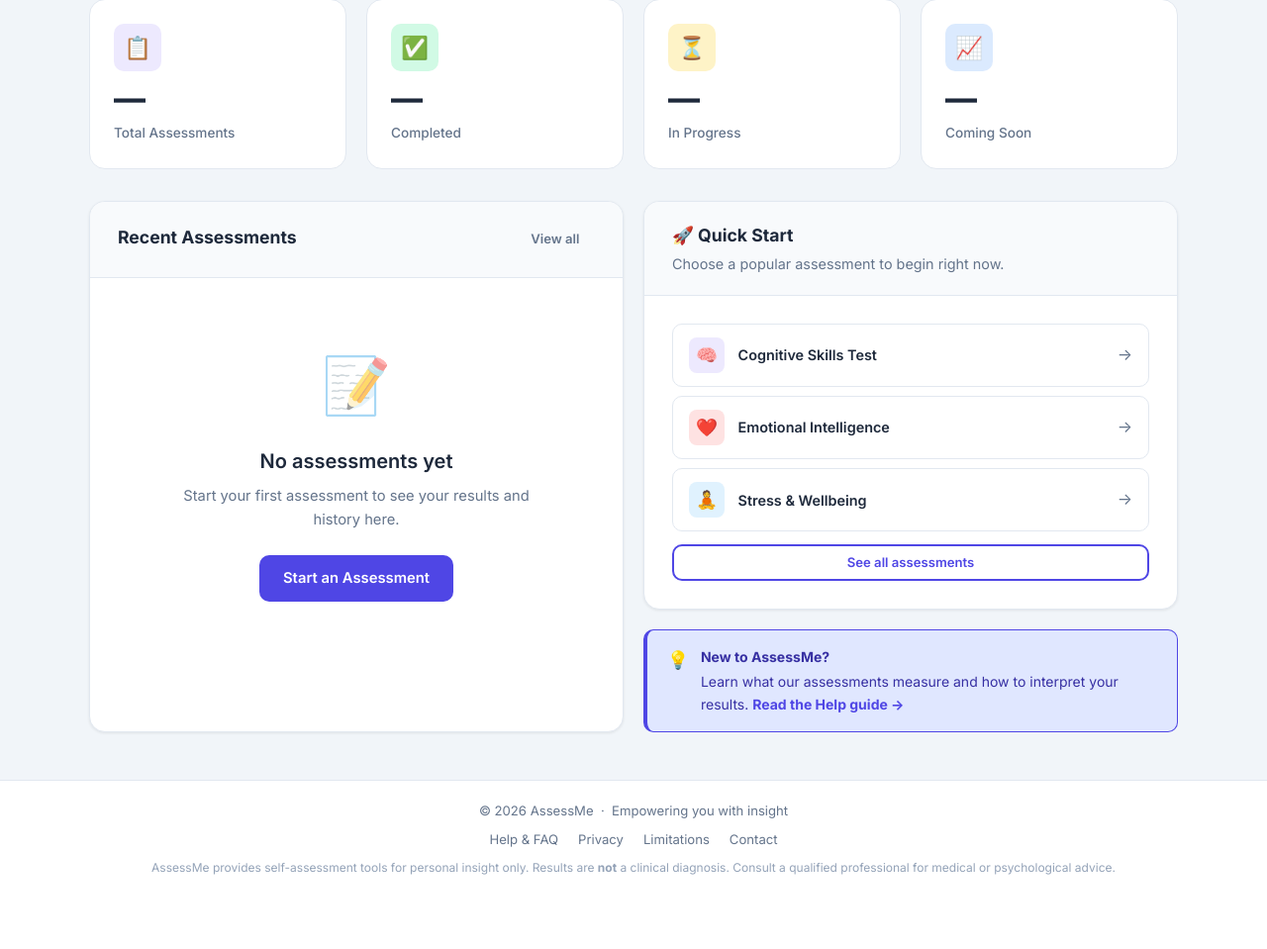
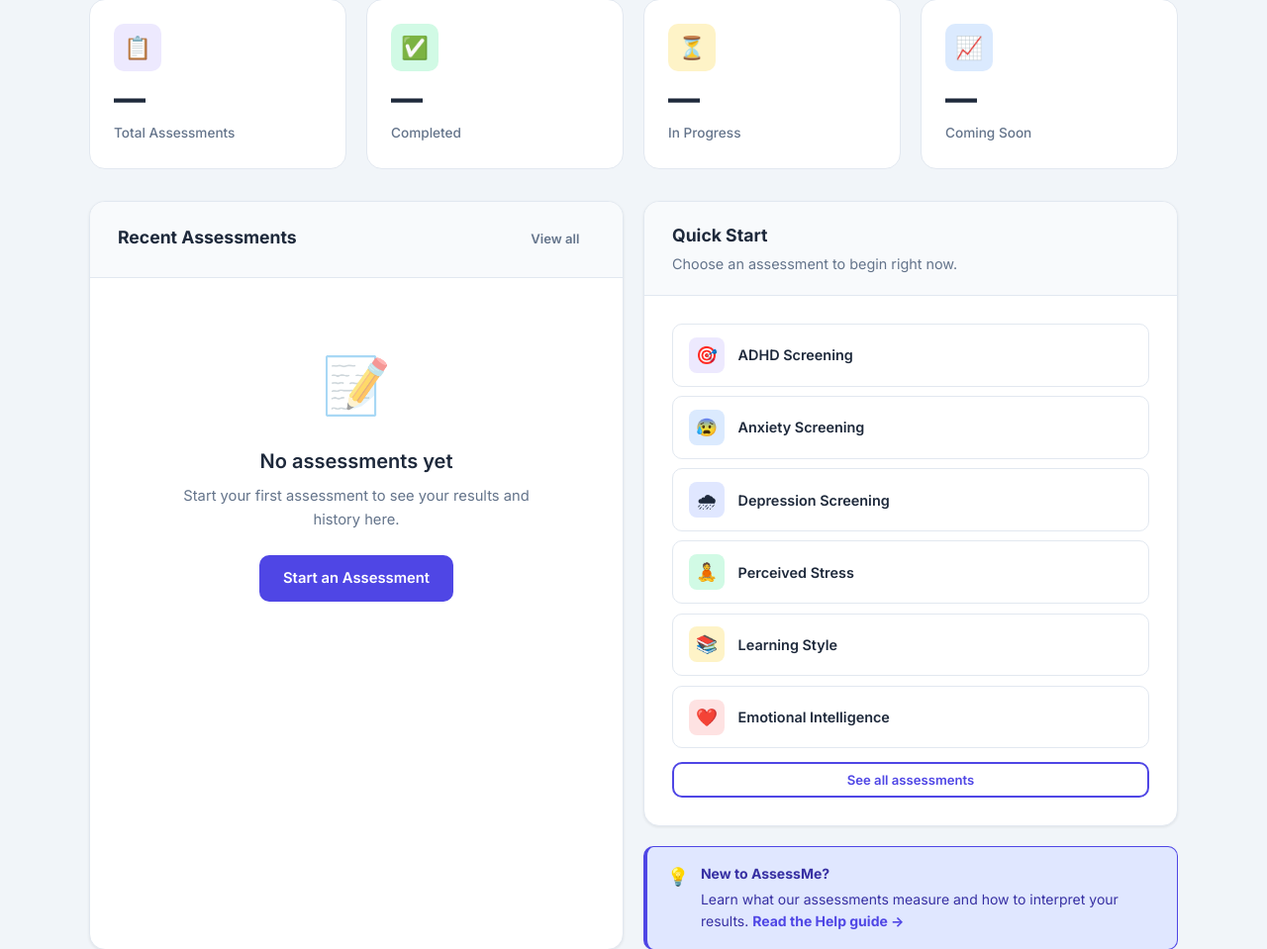
Before and after one commit to kirannxt/ADH-intership-26, a Flask app: page /dashboard in a window 1280 px wide. Shown: the part 255-1214 px from the top of the page at 99% size. Before the commit the page ends 1139 px from the top, so only its background shows below. Run offline with Flask 3, Linux system fonts and the light colour scheme; the visitor is signed in with stand-in values (Sample User, id 1).

Commit message:
fix: sync dashboard quick-start and history filters with real assessment categories
- Dashboard quick-start list now dynamically renders from ASSESSMENT_TYPES
- main/routes.py passes assessment_types to dashboard template
- history.html filter dropdown updated to match real 6 categories
  (adhd, anxiety, depression, stress, learning, eq)

```diff
--- a/app/main/routes.py
+++ b/app/main/routes.py
@@ -2,12 +2,12 @@ from flask import render_template, redirect, url_for
 from flask_login import login_required, current_user
 
 from app.main import main
+from app.assessment.routes import ASSESSMENT_TYPES
 
 
 @main.route("/")
 @main.route("/index")
 def index():
-    # Logged-in users go straight to the dashboard
     if current_user.is_authenticated:
         return redirect(url_for("main.dashboard"))
     return render_template("index.html", title="Welcome")
@@ -16,4 +16,15 @@ def index():
 @main.route("/dashboard")
 @login_required
 def dashboard():
-    return render_template("dashboard.html", title="Dashboard")
+    # Pass a display-only version (no question banks) to the template
+    assessment_display = {
+        k: {
+            "label":   v["label"],
+            "icon":    v["icon"],
+            "color":   v["color"],
+            "time":    v["time"],
+        }
+        for k, v in ASSESSMENT_TYPES.items()
+    }
+    return render_template("dashboard.html", title="Dashboard",
+                           assessment_types=assessment_display)
--- a/app/templates/dashboard.html
+++ b/app/templates/dashboard.html
@@ -73,27 +73,22 @@
       <!-- Quick start card -->
       <div class="card">
         <div class="card-header">
-          <span class="card-title">🚀 Quick Start</span>
-          <p class="card-text" style="margin-top:.2rem;">Choose a popular assessment to begin right now.</p>
+          <span class="card-title">Quick Start</span>
+          <p class="card-text" style="margin-top:.2rem;">Choose an assessment to begin right now.</p>
         </div>
         <div class="card-body" style="display:flex;flex-direction:column;gap:.6rem;">
-          {% for label, icon, color, val in [
-            ('Cognitive Skills Test',   '🧠', '#ede9fe', 'cognitive'),
-            ('Emotional Intelligence',  '❤️', '#fee2e2', 'emotional'),
-            ('Stress & Wellbeing',      '🧘', '#e0f2fe', 'stress'),
-          ] %}
+          {% for key, cfg in assessment_types.items() %}
           <a href="{{ url_for('assessment.select') }}"
              style="display:flex;align-items:center;gap:.85rem;padding:.8rem 1rem;
                     border:1px solid var(--border);border-radius:var(--radius);
                     text-decoration:none;transition:all .2s;color:var(--text);"
              onmouseover="this.style.borderColor='var(--primary)';this.style.background='var(--primary-light)'"
              onmouseout="this.style.borderColor='var(--border)';this.style.background=''"
-             aria-label="Start {{ label }}">
-            <span style="width:36px;height:36px;background:{{ color }};border-radius:8px;
+             aria-label="Start {{ cfg.label }}">
+            <span style="width:36px;height:36px;background:{{ cfg.color }};border-radius:8px;
                          display:flex;align-items:center;justify-content:center;font-size:1.1rem;"
-                  aria-hidden="true">{{ icon }}</span>
-            <span style="font-weight:600;font-size:.9rem;">{{ label }}</span>
-            <span style="margin-left:auto;color:var(--text-muted);" aria-hidden="true">→</span>
+                  aria-hidden="true">{{ cfg.icon }}</span>
+            <span style="font-weight:600;font-size:.9rem;">{{ cfg.label }}</span>
           </a>
           {% endfor %}
           <a href="{{ url_for('assessment.select') }}" class="btn btn-outline btn-sm" style="margin-top:.25rem;">
```
Also changed, not shown: app/templates/assessment/history.html (+6 -6 lines).
